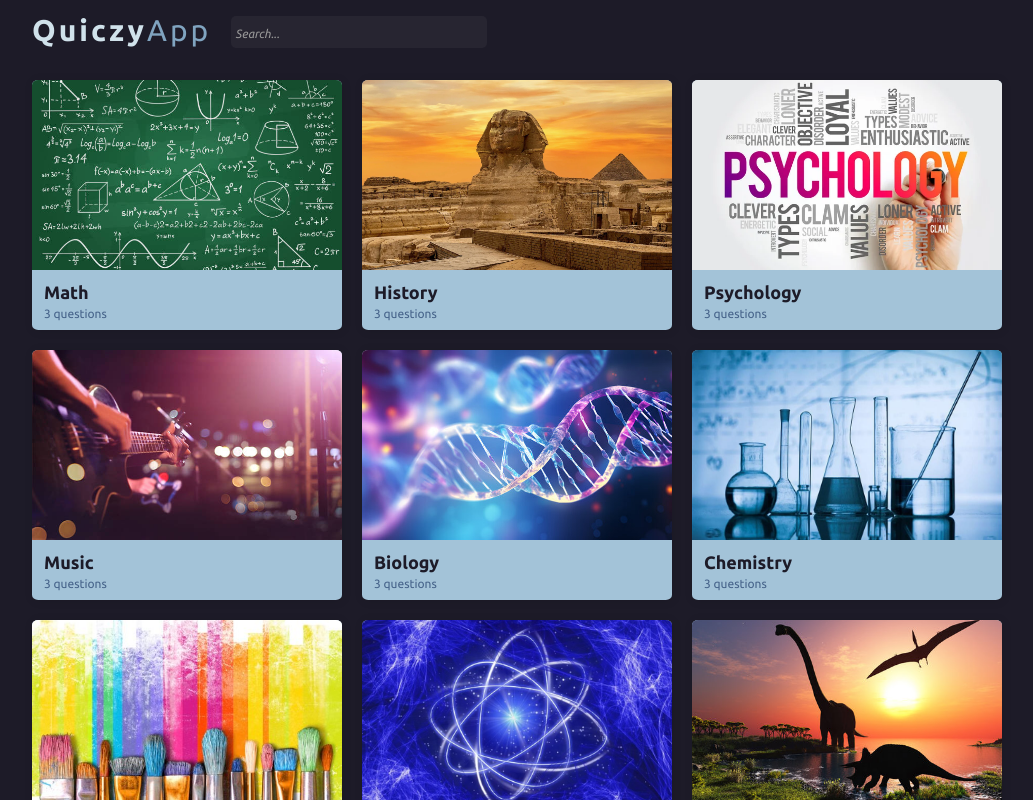
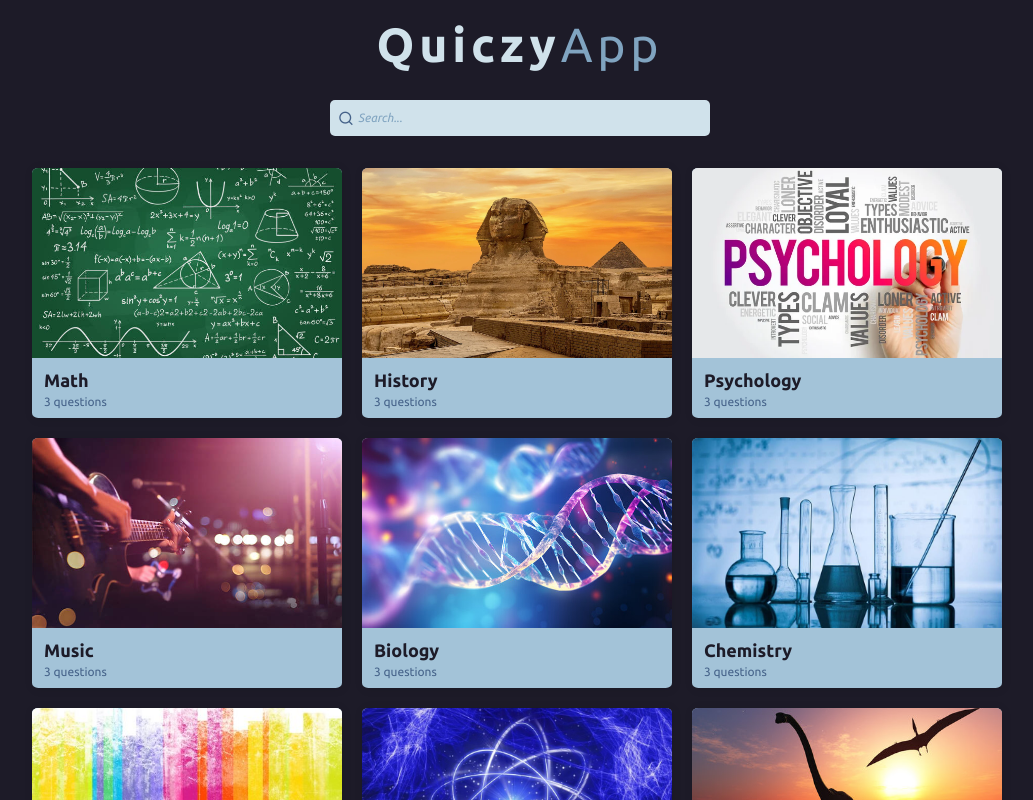
Before and after one commit to edantal/Challenge-QuizApp--VueJS, a Vue app: page / in a window 1280 px wide. Shown: the top 800 px of the page, without its empty margins (120-1153 px from the left). Built offline with nearby package versions, Linux system fonts and the light colour scheme.

Commit message:
Add filter to search and readjust styles

```diff
--- a/src/App.vue
+++ b/src/App.vue
@@ -1,8 +1,15 @@
 <script setup>
-import { ref } from 'vue'
+import { ref, watch } from 'vue'
 import data from './data/data.json'
 
 const quizes = ref(data)
+const search = ref('')
+
+watch(search, () => {
+  quizes.value = data.filter((quiz) =>
+    quiz.name.toLowerCase().includes(search.value.toLowerCase())
+  )
+})
 
 function getImageUrl(name, ext) {
   return new URL(`./assets/images/${name}.${ext}`, import.meta.url).href
@@ -10,16 +17,22 @@ function getImageUrl(name, ext) {
 </script>
 
 <template>
-  <div class="container mx-auto">
-    <header class="flex items-end gap-x-5 mb-1 mt-3">
-      <h1 class="text-winter-light text-3xl font-bold tracking-widest">
+  <div class="container mx-auto pb-10">
+    <header class="flex flex-col items-center gap-y-8 mt-5 mb-2">
+      <h1 class="text-winter-light text-5xl font-bold tracking-widest">
         Quiczy<span class="text-winter-tertiary font-normal">App</span>
       </h1>
-      <input
-        type="text"
-        placeholder="Search..."
-        class="border-none outline-none bg-[rgba(128,128,128,.1)] p-1 rounded-[5px] text-white placeholder:text-xs placeholder:text-[#999999] placeholder:italic"
-      />
+      <div class="searchbar relative w-[380px] bg-winter-light rounded-[5px]">
+        <input
+          v-model.trim="search"
+          type="text"
+          placeholder="Search..."
+          class="w-full border-none outline-none py-1 pl-7 pr-2 bg-transparent text-winter-secondary text-xs leading-7 placeholder:text-winter-tertiary placeholder:italic"
+        />
+        <i
+          class="ri-search-line absolute top-[50%] left-2 translate-y-[-50%] text-winter-secondary"
+        ></i>
+      </div>
     </header>
 
     <div
@@ -28,7 +41,7 @@ function getImageUrl(name, ext) {
       <div
         v-for="quiz in quizes"
         :key="quiz.id"
-        class="category__card w-[310px] overflow-hidden bg-winter-primary rounded-[2%] shadow-card cursor-pointer"
+        class="category__card w-[310px] overflow-hidden bg-winter-primary rounded-[2%] shadow-card cursor-pointer transition-all duration-500 ease-out hover:opacity-75"
       >
         <img
           :src="getImageUrl(quiz.name.toLowerCase(), 'jpg')"
```
